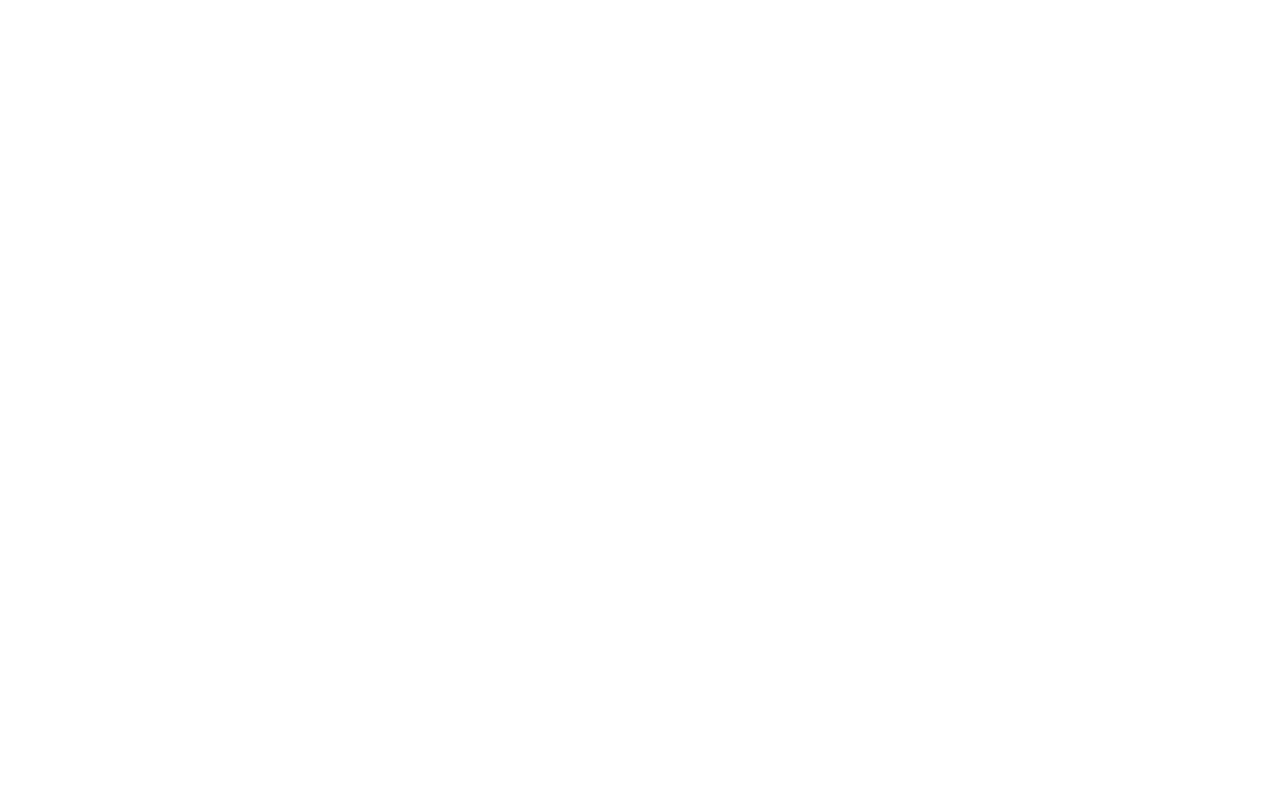
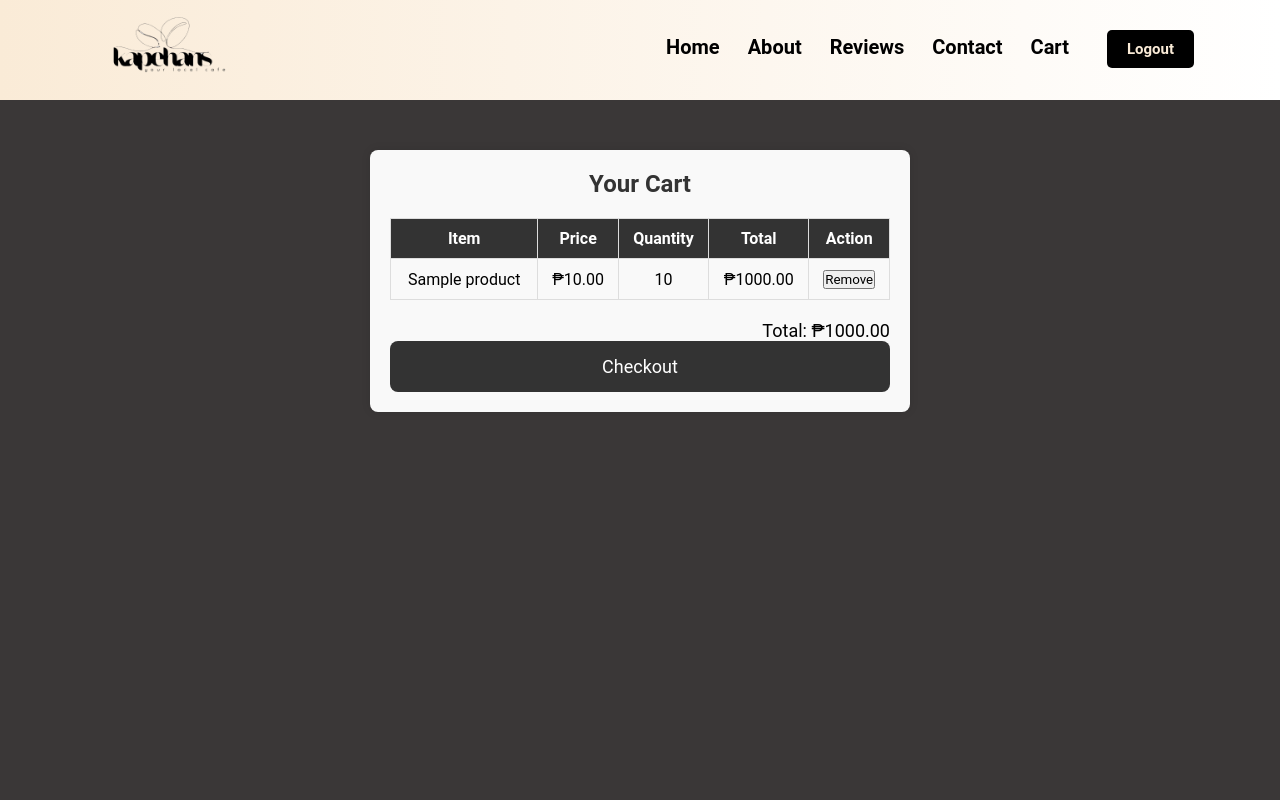
Before and after one commit to floodro/Kapehans, a Django app: page /view-cart/ in a window 1280 px wide. Before the commit the page is empty. Run offline with Django 5.2, Linux system fonts and the light colour scheme; a user stored in the database is signed in; tables that the repository leaves empty hold one stand-in row (values such as "Sample post").

Commit message:
"Updated settings.py, models.py, templates, and views.py files; added cart.html template and modified store.html template; updated CSS files."

```diff
--- a/main/settings.py
+++ b/main/settings.py
@@ -88,8 +88,8 @@
         'ENGINE': 'django.db.backends.mysql',
         'NAME': 'kapehans',
         'USER': 'admin',
-        'PASSWORD': 'kapehansdata',
-        'HOST': 'kapehans-db.cbemo80wibjb.ap-southeast-2.rds.amazonaws.com',
+        'PASSWORD': 'password',
+        'HOST': 'localhost',
         'PORT': 3306,
     }
 }
--- a/orders/models.py
+++ b/orders/models.py
@@ -10,7 +10,7 @@
 
 class CartItem(models.Model):
     product = models.ForeignKey(Product, on_delete=models.CASCADE)
-    quantity = models.PositiveIntegerField(default=1)
+    quantity = models.PositiveIntegerField()
 
     def get_total(self):
         return self.quantity * self.product.price
--- a/orders/templates/cart.html
+++ b/orders/templates/cart.html
@@ -0,0 +1,66 @@
+{% load static %}
+<!DOCTYPE html>
+<html lang="en">
+<head>
+    <meta charset="UTF-8">
+    <meta name="viewport" content="width=device-width, initial-scale=1.0">
+    <title> Kapehans - Ordering System </title>
+    <link rel="stylesheet" href="{% static 'css/cart.css' %}">
+</head>
+<body>
+    <header class="header">
+        <nav>
+            <a href="{% url 'landing' %}">
+                <img src="{% static 'images/Kapehans-logo.png' %}" alt="Kapehans Logo">
+            </a>
+            <div class="nav-links" id="navLinks">
+                <i class="fa fa-times" onclick="hideMenu()"></i>
+                <ul>
+                    <li><a href="{% url 'landing' %}">Home</a></li>
+                    <li><a href="{% url 'about' %}">About</a></li>
+                    <li><a href="{% url 'reviews' %}">Reviews</a></li>
+                    <li><a href="{% url 'contact' %}">Contact</a></li>
+                    <li><a href="{% url 'orders:viewCart' %}">Cart</a></li>
+                    <li class="center">
+                        <button id="show-login" onclick="location.href='{% url 'logoutCustomer' %}'">Logout</button>
+                    </li>
+                </ul>
+            </div>
+            <i class="fa fa-bars" onclick="showMenu()"></i>
+        </nav>
+    </header>
+
+    <div class="cart-container">
+        <h2>Your Cart</h2>
+        <table id="cartTable">
+            <thead>
+                <tr>
+                    <th>Item</th>
+                    <th>Price</th>
+                    <th>Quantity</th>
+                    <th>Total</th>
+                    <th>Action</th>
+                </tr>
+            </thead>
+            <tbody>
+                {% for cart_item in cart_items %}
+                <tr>
+                    <td>{{ cart_item.cart_item.product.name }}</td>
+                    <td>₱{{ cart_item.cart_item.product.price }}</td>
+                    <td>{{ cart_item.quantity }}</td>
+                    <td>₱{{ cart_item.get_total }}</td>
+                    <td>
+                        <form method="post" action="{% url 'orders:removeFromCart' cart_item.id %}">
+                            {% csrf_token %}
+                            <button type="submit" class="remove-btn">Remove</button>
+                        </form>
+                    </td>
+                </tr>
+                {% endfor %}
+            </tbody>
+        </table>
+        <p id="totalPrice">Total: ₱{{ total_price }}</p>
+        <button id="checkoutBtn">Checkout</button>
+    </div>
+</body>
+</html>
--- a/orders/urls.py
+++ b/orders/urls.py
@@ -6,6 +6,6 @@
 urlpatterns = [
     path('add-to-cart/', views.addToCart, name='addToCart'),
     path('view-cart/', views.viewCart, name='viewCart'),
-    #path('remove-from-cart/', views.remove_from_cart, name='removeFromCart'),
+    path('remove-from-cart/<int:item_id>/', views.removeFromCart, name='removeFromCart'),
     #path('', views.store, name='store')''',
 ]
--- a/orders/views.py
+++ b/orders/views.py
@@ -1,6 +1,8 @@
 from django.shortcuts import render, redirect, get_object_or_404
 from django.contrib.auth.decorators import login_required
 from django.http import JsonResponse
+from django.contrib import messages
+
 from .models import Product, Cart, CartItem, CartItemInCart
 
 @login_required
@@ -12,16 +14,32 @@
 
         cart, created = Cart.objects.get_or_create(user=request.user)
 
-        cart_item, created = CartItem.objects.get_or_create(product=product)
-        cart_item.quantity += 1
-        cart_item.save()
+        cart_item, created = CartItem.objects.get_or_create(product=product, defaults={'quantity': 1})
+        if not created:
+            cart_item.quantity += 1
+            cart_item.save()
 
-        CartItemInCart.objects.create(cart=cart, cart_item=cart_item, quantity=cart_item.quantity)
+        cart_item_in_cart, created = CartItemInCart.objects.get_or_create(cart=cart, cart_item=cart_item)
+        if not created:
+            cart_item_in_cart.quantity += 1
+            cart_item_in_cart.save()
 
-        return JsonResponse({'message': 'Item added to cart'})
+        messages.success(request, f'{product.name} was added to your cart successfully!')
+        return render(request, "store.html")
 
+@login_required
 def viewCart(request):
     cart, created = Cart.objects.get_or_create(user=request.user)
     cart_items = CartItemInCart.objects.filter(cart=cart)
     total_price = sum(item.get_total() for item in cart_items)
     return render(request, 'cart.html', {'cart_items': cart_items, 'total_price': total_price})
+
+def removeFromCart(request, item_id):
+    cart_item_in_cart = get_object_or_404(CartItemInCart, id=item_id)
+
+    if cart_item_in_cart.quantity > 1:
+        cart_item_in_cart.quantity -= 1
+        cart_item_in_cart.save()
+    else:
+        cart_item_in_cart.delete()
+    return redirect('orders:viewCart')
--- /dev/null
+++ b/static/css/cart.css
@@ -0,0 +1,145 @@
+* {
+    margin: 0;
+    padding: 0;
+    font-family: Roboto, Arial;
+}
+
+body {
+    background: rgb(58, 55, 55);
+}
+
+.header {
+    min-height: 100px;
+    width: 100%;
+    background: linear-gradient(to right, antiquewhite, white);
+}
+
+nav {
+    display: flex;
+    padding: 1% 5%;
+    align-items: center;
+}
+
+nav img {
+    width: 200px;
+}
+
+.nav-links {
+    flex: 1;
+    text-align: right;
+}
+
+.nav-links ul {
+    margin-right: 10px;
+}
+
+.nav-links ul li {
+    list-style: none;
+    display: inline-block;
+    padding: 8px 12px;
+    position: relative;
+}
+
+.nav-links ul li a {
+    color: black;
+    text-decoration: none;
+    font-size: 20px;
+    font-weight: 600;
+}
+
+.nav-links ul li::after {
+    content: '';
+    width: 0%;
+    height: 2px;
+    background-color: black;
+    display: block;
+    margin: auto;
+    transition: 0.5s;
+}
+
+.nav-links ul li:hover::after {
+    width: 100%;
+}
+
+.center {
+    display: inline-block;
+    margin-left: 10px;
+}
+
+.center button {
+    padding: 10px 20px;
+    font-size: 15px;
+    font-weight: 600;
+    color: antiquewhite;
+    background: black;
+    border: none;
+    outline: none;
+    cursor: pointer;
+    border-radius: 5px;
+}
+
+.center button:hover {
+    color: black;
+    background-color: antiquewhite;
+    transition: 0.5s;
+}
+
+.cart-container {
+    max-width: 500px;
+    margin: 50px auto;
+    padding: 20px;
+    background-color: #f9f9f9;
+    border-radius: 8px;
+    box-shadow: 0 0 10px rgba(0, 0, 0, 0.1);
+}
+
+.cart-container h2 {
+    text-align: center;
+    margin-bottom: 20px;
+    font-size: 24px;
+    color: #333;
+}
+
+#cartTable {
+    width: 100%;
+    border-collapse: collapse;
+    margin-bottom: 20px;
+}
+
+#cartTable thead {
+    background-color: #333;
+    color: #fff;
+}
+
+#cartTable th, #cartTable td {
+    padding: 10px;
+    text-align: center;
+    border: 1px solid #ddd;
+}
+
+#cartTable tbody tr:nth-child(even) {
+    background-color: #f2f2f2;
+}
+
+#totalPrice {
+    text-align: right;
+    font-size: 18px;
+    margin-top: 20px;
+}
+
+#checkoutBtn {
+    display: block;
+    width: 100%;
+    padding: 15px;
+    background-color: #333;
+    color: #fff;
+    border: none;
+    border-radius: 8px;
+    font-size: 18px;
+    cursor: pointer;
+    text-align: center;
+}
+
+#checkoutBtn:hover {
+    background-color: #555;
+}
```
Also changed, not shown: orders/templates/base.html (added, +41 -0 lines), static/css/store.css (+28 -0 lines), store/templates/store.html (+32 -33 lines).
